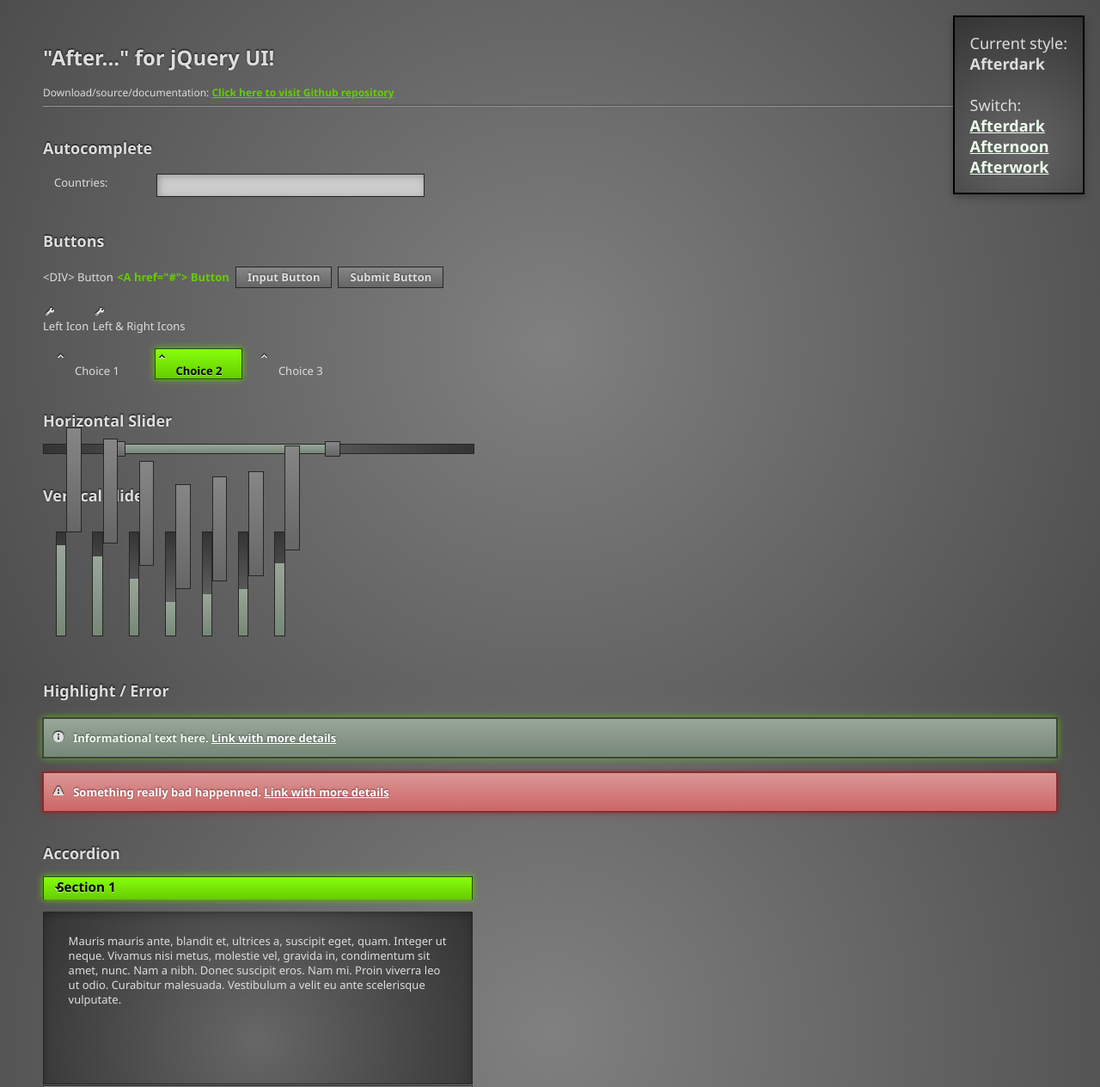
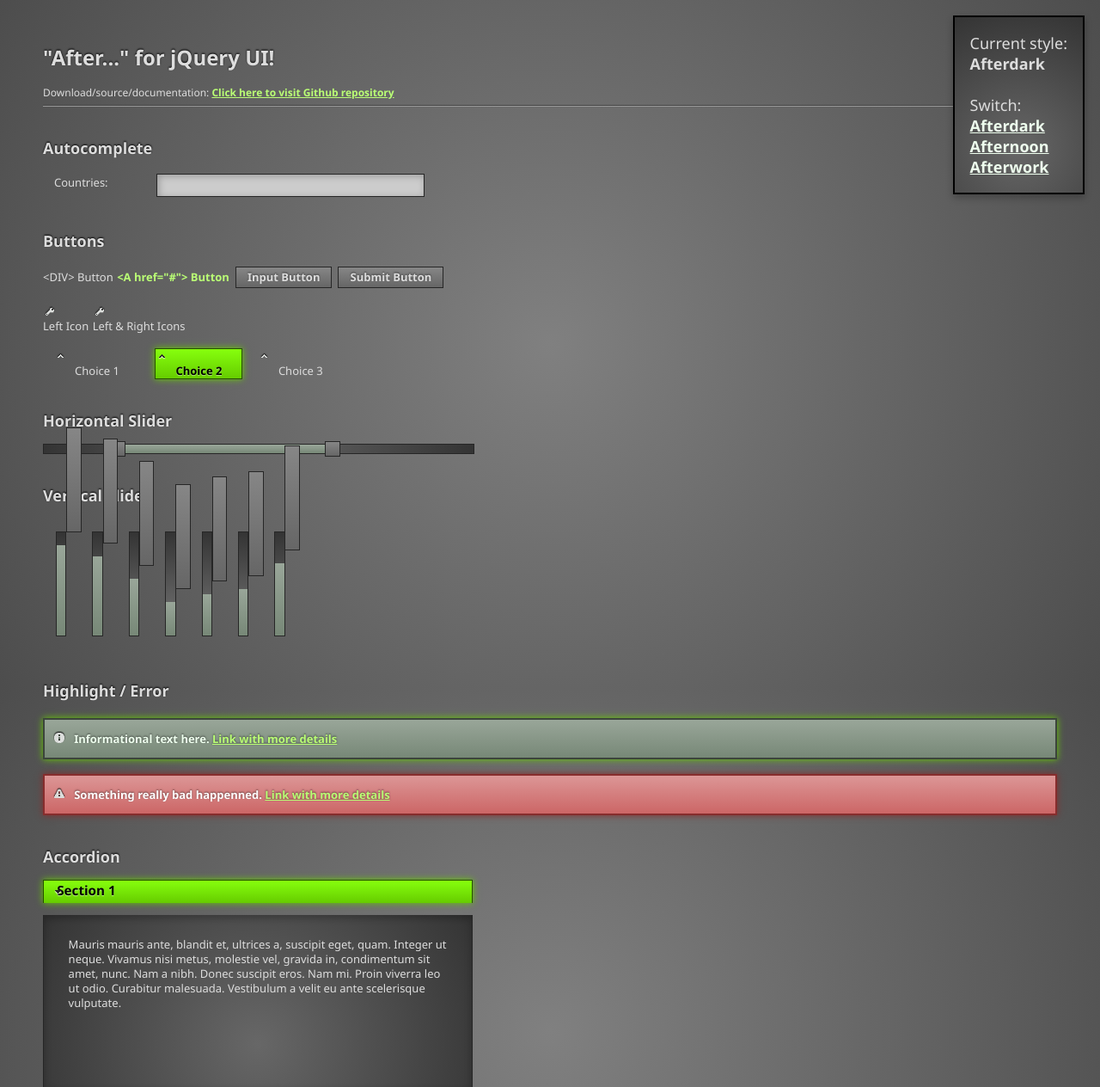
Before and after one commit to vanderlee/Afterdark, a PHP site: page /index.html in a window 1280 px wide. Shown: the top 1264 px of the page at 86% size. Run offline with PHP 8.4, Linux system fonts and the light colour scheme; some libraries are stand-ins or nearby versions.

Commit message:
Updates to new variables

```diff
--- a/afterdark.css
+++ b/afterdark.css
@@ -1,10 +1,9 @@
 /*
  * Afterdark jQueryUI theme
- * Copyright 2011 Martijn W. van der Lee
+ * Copyright 2012 Martijn W. van der Lee
  * Licensed under Creative Commons Attribution-Share Alike 3.0
- * Build 2011-12-21 21:12:33
+ * Build 2012-01-08 10:05:04
  */
-test { color:rgba(0,0,0,0.5); }
 .ui-helper-hidden { display:none; }
 .ui-helper-hidden-accessible {
   position:absolute !important;
@@ -40,6 +39,30 @@ test { color:rgba(0,0,0,0.5); }
   filter:Alpha(Opacity=0);
 }
 .ui-state-disabled { cursor:default !important; }
+.ui-corner-all, .ui-corner-top, .ui-corner-left, .ui-corner-tl {
+  -moz-border-radius-topleft:0;
+  -webkit-border-top-left-radius:0;
+  -khtml-border-top-left-radius:0;
+  border-top-left-radius:0;
+}
+.ui-corner-all, .ui-corner-top, .ui-corner-right, .ui-corner-tr {
+  -moz-border-radius-topright:0;
+  -webkit-border-top-right-radius:0;
+  -khtml-border-top-right-radius:0;
+  border-top-right-radius:0;
+}
+.ui-corner-all, .ui-corner-bottom, .ui-corner-left, .ui-corner-bl {
+  -moz-border-radius-bottomleft:0;
+  -webkit-border-bottom-left-radius:0;
+  -khtml-border-bottom-left-radius:0;
+  border-bottom-left-radius:0;
+}
+.ui-corner-all, .ui-corner-bottom, .ui-corner-right, .ui-corner-br {
+  -moz-border-radius-bottomright:0;
+  -webkit-border-bottom-right-radius:0;
+  -khtml-border-bottom-right-radius:0;
+  border-bottom-right-radius:0;
+}
 .ui-widget-overlay {
   position:absolute;
   top:0;
@@ -174,12 +197,12 @@ test { color:rgba(0,0,0,0.5); }
   color:#eeffee;
   text-shadow:0 -1px 2px rgba(0,0,0,0.5);
   font-weight:bold;
-  outline:1px solid #3c443c;
+  border-width:2px;
   -moz-box-shadow:0 0 8px #66cc00 ;
   -webkit-box-shadow:0 0 8px #66cc00 ;
   box-shadow:0 0 8px #66cc00 ;
 }
-.ui-state-highlight a, .ui-widget-content .ui-state-highlight a, .ui-widget-header .ui-state-highlight a { color:#ffffff; }
+.ui-state-highlight a, .ui-widget-content .ui-state-highlight a, .ui-widget-header .ui-state-highlight a { color:#baff75; }
 .ui-state-error, .ui-widget-content .ui-state-error, .ui-widget-header .ui-state-error {
   background-color:#cc6666;
   background:-webkit-gradient(linear,left top,left bottom,color-stop(0%,#dc9696),color-stop(100%,#cc6666));
@@ -195,13 +218,12 @@ test { color:rgba(0,0,0,0.5); }
   color:#ffffff;
   text-shadow:0 -1px 2px rgba(0,0,0,0.5);
   font-weight:bold;
-  outline:1px solid #862d2d;
+  border-width:2px;
   -moz-box-shadow:0 0 8px #862d2d ;
   -webkit-box-shadow:0 0 8px #862d2d ;
   box-shadow:0 0 8px #862d2d ;
 }
-.ui-state-error a, .ui-widget-content .ui-state-error a, .ui-widget-header .ui-state-error a { color:#ffffff; }
-.ui-state-error-text, .ui-widget-content .ui-state-error-text, .ui-widget-header .ui-state-error-text { color:#ffffff; }
+.ui-state-error a, .ui-widget-content .ui-state-error a, .ui-widget-header .ui-state-error a { color:#baff75; }
 .ui-priority-primary, .ui-widget-content .ui-priority-primary, .ui-widget-header .ui-priority-primary { font-weight:bold; }
 .ui-priority-secondary, .ui-widget-content .ui-priority-secondary, .ui-widget-header .ui-priority-secondary {
   opacity:.7;
@@ -951,7 +973,7 @@ body {
   font-size:12px;
 }
 a {
-  color:#66cc00;
+  color:#baff75;
   font-weight:bold;
 }
 hr {
@@ -1487,5 +1509,5 @@ input, textarea, keygen, select, button, isindex { margin:0.2em; }
   color:#66cc00;
   font-weight:bold;
 }
-.odd { background-color:rgba(77,77,77,0.5); }
-.even { background-color:rgba(128,128,128,0.5); }
+.odd { background-color:rgba(64,64,64,0.5); }
+.even { background-color:rgba(140,140,140,0.5); }
--- a/afternoon.css
+++ b/afternoon.css
@@ -1,8 +1,8 @@
 /*
  * Afternoon jQueryUI theme
- * Copyright 2011 Martijn W. van der Lee
+ * Copyright 2012 Martijn W. van der Lee
  * Licensed under Creative Commons Attribution-Share Alike 3.0
- * Build 2011-12-21 21:12:34
+ * Build 2012-01-08 10:05:06
  */
 .ui-helper-hidden { display:none; }
 .ui-helper-hidden-accessible {
@@ -39,6 +39,30 @@
   filter:Alpha(Opacity=0);
 }
 .ui-state-disabled { cursor:default !important; }
+.ui-corner-all, .ui-corner-top, .ui-corner-left, .ui-corner-tl {
+  -moz-border-radius-topleft:0;
+  -webkit-border-top-left-radius:0;
+  -khtml-border-top-left-radius:0;
+  border-top-left-radius:0;
+}
+.ui-corner-all, .ui-corner-top, .ui-corner-right, .ui-corner-tr {
+  -moz-border-radius-topright:0;
+  -webkit-border-top-right-radius:0;
+  -khtml-border-top-right-radius:0;
+  border-top-right-radius:0;
+}
+.ui-corner-all, .ui-corner-bottom, .ui-corner-left, .ui-corner-bl {
+  -moz-border-radius-bottomleft:0;
+  -webkit-border-bottom-left-radius:0;
+  -khtml-border-bottom-left-radius:0;
+  border-bottom-left-radius:0;
+}
+.ui-corner-all, .ui-corner-bottom, .ui-corner-right, .ui-corner-br {
+  -moz-border-radius-bottomright:0;
+  -webkit-border-bottom-right-radius:0;
+  -khtml-border-bottom-right-radius:0;
+  border-bottom-right-radius:0;
+}
 .ui-widget-overlay {
   position:absolute;
   top:0;
@@ -173,12 +197,12 @@
   color:#333399;
   text-shadow:0 -1px 2px rgba(255,255,255,0.5);
   font-weight:bold;
-  outline:1px solid #4dc4ff;
+  border-width:2px;
   -moz-box-shadow:0 0 8px #3399ff ;
   -webkit-box-shadow:0 0 8px #3399ff ;
   box-shadow:0 0 8px #3399ff ;
 }
-.ui-state-highlight a, .ui-widget-content .ui-state-highlight a, .ui-widget-header .ui-state-highlight a { color:#ffffff; }
+.ui-state-highlight a, .ui-widget-content .ui-state-highlight a, .ui-widget-header .ui-state-highlight a { color:#0066cc; }
 .ui-state-error, .ui-widget-content .ui-state-error, .ui-widget-header .ui-state-error {
   background-color:#ff9999;
   background:-webkit-gradient(linear,left top,left bottom,color-stop(0%,#ffd9d9),color-stop(100%,#ff9999));
@@ -194,13 +218,12 @@
   color:#660000;
   text-shadow:0 -1px 2px rgba(255,255,255,0.5);
   font-weight:bold;
-  outline:1px solid #ff1a1a;
+  border-width:2px;
   -moz-box-shadow:0 0 8px #ff1a1a ;
   -webkit-box-shadow:0 0 8px #ff1a1a ;
   box-shadow:0 0 8px #ff1a1a ;
 }
-.ui-state-error a, .ui-widget-content .ui-state-error a, .ui-widget-header .ui-state-error a { color:#ffffff; }
-.ui-state-error-text, .ui-widget-content .ui-state-error-text, .ui-widget-header .ui-state-error-text { color:#ffffff; }
+.ui-state-error a, .ui-widget-content .ui-state-error a, .ui-widget-header .ui-state-error a { color:#0066cc; }
 .ui-priority-primary, .ui-widget-content .ui-priority-primary, .ui-widget-header .ui-priority-primary { font-weight:bold; }
 .ui-priority-secondary, .ui-widget-content .ui-priority-secondary, .ui-widget-header .ui-priority-secondary {
   opacity:.7;
@@ -950,7 +973,7 @@ body {
   font-size:12px;
 }
 a {
-  color:#3399ff;
+  color:#0066cc;
   font-weight:bold;
 }
 hr {
@@ -1180,7 +1203,7 @@ label {
 }
 textarea, select, input {
   border:solid 1px #9d9d9d;
-  background-color:;
+  background-color:#fdfdfd;
   -webkit-appearance:none !important;
   outline:none;
   padding:.3em .4em;
@@ -1486,5 +1509,5 @@ input, textarea, keygen, select, button, isindex { margin:0.2em; }
   color:#3399ff;
   font-weight:bold;
 }
-.odd { background-color:rgba(196,196,196,0.5); }
-.even { background-color:rgba(247,247,247,0.5); }
+.odd { background-color:rgba(183,183,183,0.5); }
+.even { background-color:rgba(255,255,255,0.5); }
--- a/themes/afterdark.less
+++ b/themes/afterdark.less
@@ -53,10 +53,6 @@
 @color-disabled-text-shadow:	opacity(bw(invert(@color-disabled-text)), .5);;//@color-active-text-shadow;
 @color-error-text-shadow:		opacity(bw(invert(@color-error-text)), .5);;//@color-inactive-text-shadow;
 
-test{
-	color: @color-inactive-text-shadow;
-}
-
 @color-input-inactive:			#cccccc;
 @color-input-hover:				#ccddcc;
 @color-input-active:			#ddeedd;
@@ -64,10 +60,18 @@ test{
 
 @color-overlay:					darken(@color-hover, 33);
 
+@color-text-link:				lighten(@color-active, 33);
+
 @color-ruler:					#999999;
 @color-content:					darken(@color-inactive, 10);
 @color-body:					@color-inactive;
 
+@radial-gradient-range:			10;
+@glow-radius:					8px;
+@color-glow:					@color-active;
+
+@border-radius:					0;
+
 /* Start!
 ----------------------------------*/
 @import "../core/after.less";
--- a/themes/afternoon.less
+++ b/themes/afternoon.less
@@ -35,17 +35,25 @@
 @color-disabled-text-shadow:	opacity(bw(invert(@color-disabled-text)), .5);;//@color-active-text-shadow;
 @color-error-text-shadow:		opacity(bw(invert(@color-error-text)), .5);;//@color-inactive-text-shadow;
 
-@color-input-enabled:			@color-inactive-light;
+@color-input-inactive:			@color-inactive-light;
 @color-input-hover:				@color-hover-light;
 @color-input-active:			lighten(@color-active-light, 25);
 @color-input-disabled:			lighten(@color-active-light, 25);
 
 @color-overlay:					lighten(@color-inactive, 50);
 
+@color-text-link:				darken(@color-active, 20);
+
 @color-ruler:					#eeeeee;
 @color-content:					#ffffff;
 @color-body:					#eeeff3;
 
+@radial-gradient-range:			10;
+@glow-radius:					8px;
+@color-glow:					@color-active;
+
+@border-radius:					0;
+
 /* Start!
 ----------------------------------*/
 @import "../core/after.less";
```
